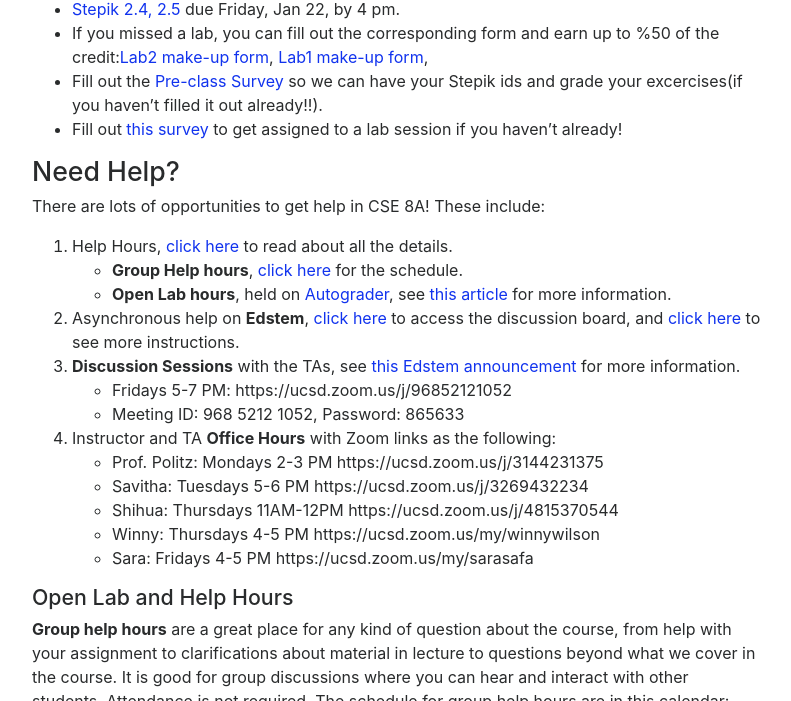
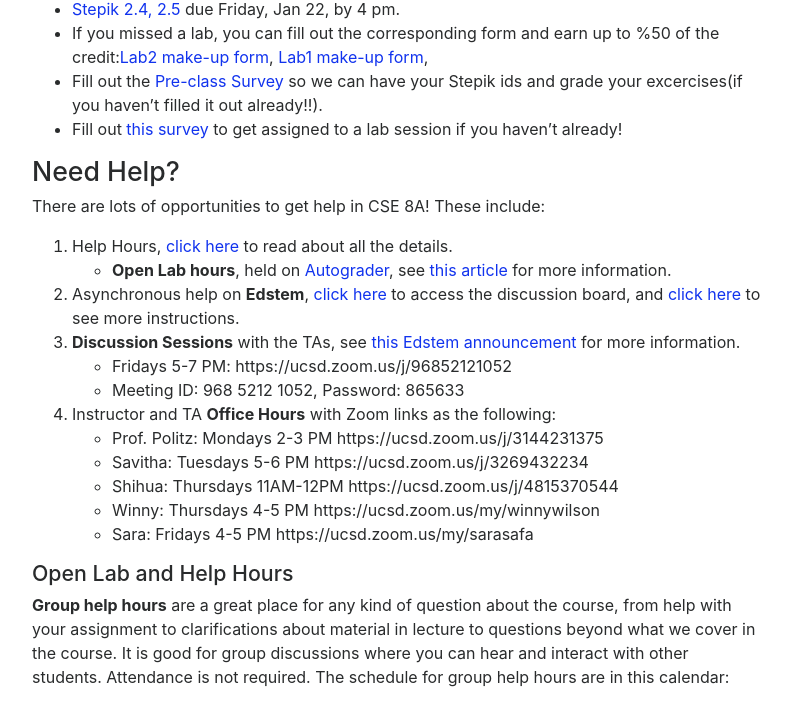
Before and after one commit to ucsd-cse8a-w21/ucsd-cse8a-w21.github.io, a Jekyll site: the page built from index.md, in a window 1280 px wide and 900 px high, scrolled down 968 px, cut to the strip 0-701 px from the top of the window. Shown: the whole strip, without its empty margins (243-1034 px from the left). Built offline with Jekyll 4.4.1, drawn with Linux system fonts in a browser that asks for light colours; nearby versions of some CDN libraries.

Commit message:
Remove link

```diff
--- a/index.md
+++ b/index.md
@@ -38,7 +38,6 @@ to get assigned to a lab session if you haven't already!
 ## Need Help?
 There are lots of opportunities to get help in CSE 8A! These include:
 1. Help Hours, [click here](#open-lab-and-help-hours) to read about all the details.
-    - **Group Help hours**, [click here](https://docs.google.com/spreadsheets/d/1mFi6lTBVgO7016XnhFqrLc4BNEVDOnpUTE6ibJw0Pxs/edit?usp=sharing) for the schedule.
     - **Open Lab hours**, held on [Autograder](https://autograder.ucsd.edu/), see [this article](https://docs.google.com/document/d/1Ck_M0b9nrIjoCVxX0Fa5GCNnbCSCdJ_jBGLnJSaiQRE/) for more information.
 2. Asynchronous help on **Edstem**, [click here](https://edstem.org/us/courses/3266/discussion/) to access the discussion board, and [click here](#related-links) to see more instructions.
 3. **Discussion Sessions** with the TAs, see [this Edstem announcement](https://edstem.org/us/courses/3266/discussion/203941) for more information.
```
